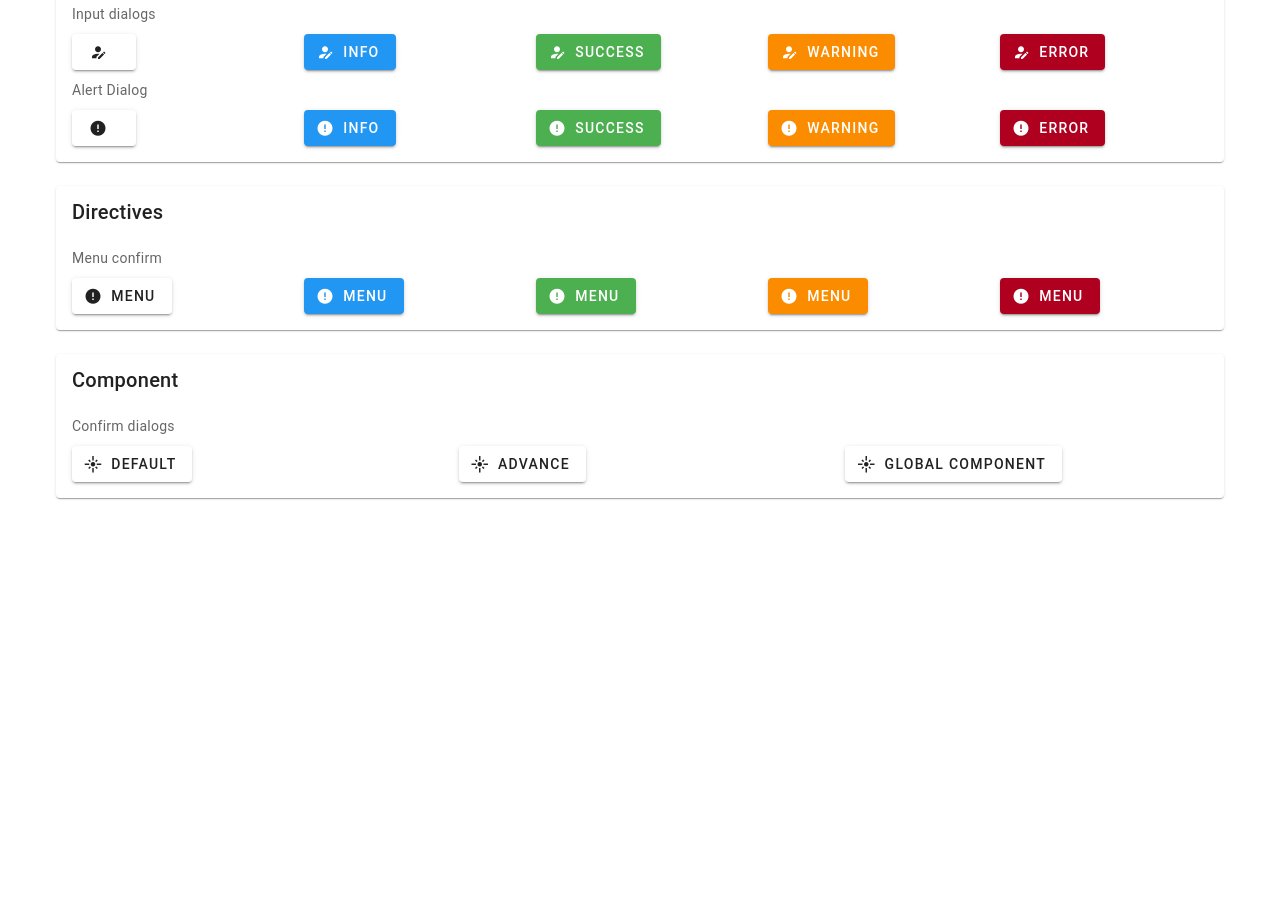
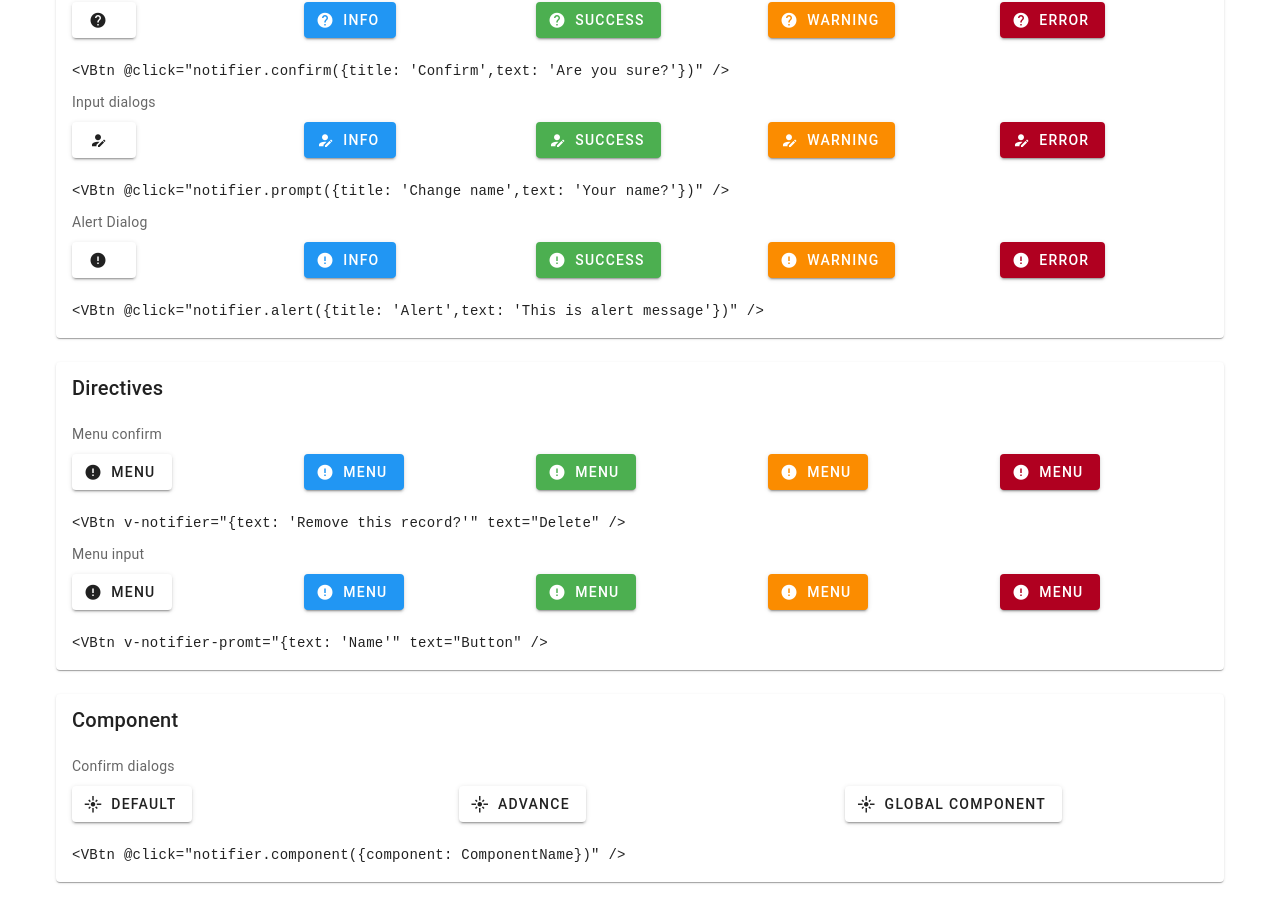
Before and after one commit to AppleSeed95/vuetify-notiffy, a Vue app: page / in a window 1280 px wide. Shown: the part 342-1240 px from the top of the page. Before the commit the page ends 856 px from the top, so only its background shows below. Built offline with nearby package versions, Linux system fonts and the light colour scheme.

Commit message:
Fix bugs

```diff
--- a/package.json
+++ b/package.json
@@ -14,7 +14,9 @@
     "vuetify": "^3.5.17"
   },
   "devDependencies": {
+    "@typescript-eslint/parser": "^7.7.1",
     "@vitejs/plugin-vue": "^5.0.4",
+    "@vue/eslint-config-typescript": "^13.0.0",
     "eslint": "^9.1.1",
     "eslint-plugin-vue": "^9.25.0",
     "eslint-plugin-vuetify": "https://github.com/corbinu/eslint-plugin-vuetify.git",
@@ -24,6 +26,7 @@
     "unplugin-vue-components": "^0.26.0",
     "vite": "^5.2.0",
     "vite-plugin-vuetify": "^2.0.3",
+    "vue-eslint-parser": "^9.4.2",
     "vue-tsc": "^2.0.6"
   }
 }
--- a/src/App.vue
+++ b/src/App.vue
@@ -63,6 +63,9 @@
                       :color="status"
                     />
                   </VCol>
+                  <VCol cols="12">
+                    <pre>{{ `<VBtn @click="notifier.toast({ text: 'This is simple toast' })" />` }}</pre>
+                  </VCol>
                 </VRow>
               </VCardText>
             </VCard>
@@ -79,6 +82,9 @@
                       :text="status"
                       :color="status"
                   /></VCol>
+                  <VCol cols="12">
+                    <pre>{{ `<VBtn @click="notifier.confirm({title: 'Confirm',text: 'Are you sure?'})" />` }}</pre>
+                  </VCol>
                 </VRow>
                 <VListSubheader>Input dialogs</VListSubheader>
                 <VRow>
@@ -89,6 +95,9 @@
                       :text="status"
                       :color="status"
                   /></VCol>
+                  <VCol cols="12">
+                    <pre>{{ `<VBtn @click="notifier.prompt({title: 'Change name',text: 'Your name?'})" />` }}</pre>
+                  </VCol>
                 </VRow>
                 <VListSubheader>Alert Dialog</VListSubheader>
                 <VRow>
@@ -99,6 +108,9 @@
                       :text="status"
                       :color="status"
                   /></VCol>
+                  <VCol cols="12">
+                    <pre>{{ `<VBtn @click="notifier.alert({title: 'Alert',text: 'This is alert message'})" />` }}</pre>
+                  </VCol>
                 </VRow>
               </VCardText>
             </VCard>
@@ -108,15 +120,33 @@
               <VCardText>
                 <VListSubheader>Menu confirm </VListSubheader>
                 <VRow>
-                  <VCol v-for="status in items"
->
+                  <VCol v-for="status in items">
                     <VBtn
                       prependIcon="mdi-alert-circle"
                       v-notifier="{text: 'Are you sure?', status, type:'menu'  , onSubmit: ($event:any) => console.log($event)}"
                       :text="status"
-                      :color="status">Menu</VBtn
+                      :color="status"
+                      >Menu</VBtn
                     ></VCol
                   >
+                  <VCol cols="12">
+                    <pre>{{ `<VBtn v-notifier="{text: 'Remove this record?'" text="Delete" />` }}</pre>
+                  </VCol>
+                </VRow>
+                <VListSubheader>Menu input </VListSubheader>
+                <VRow>
+                  <VCol v-for="status in items">
+                    <VBtn
+                      prependIcon="mdi-alert-circle"
+                      v-notifier-promt="{text: 'Are you sure?', status, onSubmit: ($event:any) => console.log($event)}"
+                      :text="status"
+                      :color="status"
+                      >Menu</VBtn
+                    ></VCol
+                  >
+                  <VCol cols="12">
+                    <pre>{{ `<VBtn v-notifier-promt="{text: 'Name'" text="Button" />` }}</pre>
+                  </VCol>
                 </VRow>
               </VCardText>
             </VCard>
@@ -147,6 +177,9 @@
                       >Global component</VBtn
                     ></VCol
                   >
+                  <VCol cols="12">
+                    <pre>{{ `<VBtn @click="notifier.component({component: ComponentName})" />` }}</pre>
+                  </VCol>
                 </VRow>
               </VCardText>
             </VCard>
@@ -167,11 +200,11 @@
 
   const items = ['', 'info', 'success', 'warning', 'error']
 
-  function notifierToast(status: string) {
+  function notifierToast(status: any) {
     notifier.toast({ text: 'This is simple toast', status, options: { location: 'top right' } })
   }
 
-  const notifierConfirm = async (status?: string) => {
+  function notifierConfirm(status?: string) {
     notifier
       .confirm({
         title: 'Confirm',
@@ -183,7 +216,7 @@
       })
   }
 
-  const notifierInput = async (status?: string) => {
+  function notifierInput(status?: string) {
     notifier
       .prompt({
         title: 'Confirm',
@@ -195,7 +228,7 @@
       })
   }
 
-  const notifierAlert = async (status?: string) => {
+  function notifierAlert(status?: string) {
     notifier
       .alert({
         title: 'Alert',
@@ -207,20 +240,20 @@
       })
   }
 
-
-  const notifierComponentBasic = async () => {
+  function notifierComponentBasic() {
     notifier.component({
       title: 'Title component',
       component: BasicComponent,
     })
   }
 
-  const notifierComponentAdvance = async () => {
+  function notifierComponentAdvance() {
     notifier.component({
       component: AdvanceComponent,
     })
   }
-  const notifierComponentGlobal = async () => {
+
+  function notifierComponentGlobal() {
     notifier.component({
       component: GlobalComponent,
     })
--- a/src/plugins/vuetify-notifier/Notifier.ts
+++ b/src/plugins/vuetify-notifier/Notifier.ts
@@ -12,7 +12,7 @@ import { NotifierInstance } from '../../types'
 
 export function createNotifier(app: App, globalOptions: NotifierOptions = {}) {
   const toast = (input: NotifierToastInput): Promise<ConfirmResult> => {
-    input.options = mergeProps(defaultOptions.default, defaultOptions.toastOptions, globalOptions?.default, globalOptions?.toastOptions, input.options)
+    input.options = mergeProps(defaultOptions.default, defaultOptions.toastOptions, globalOptions?.default as any, globalOptions?.toastOptions as any, input.options as any, { hideSubmit: true })
 
     return mountComponent({
       component: NotifierToast,
@@ -22,7 +22,7 @@ export function createNotifier(app: App, globalOptions: NotifierOptions = {}) {
   }
 
   const confirm = (input: NotifierConfirmInput): Promise<ConfirmResult> => {
-    input.options = mergeProps(defaultOptions.default, defaultOptions.dialogOptions, globalOptions?.default, globalOptions?.dialogOptions, input.options)
+    input.options = mergeProps(defaultOptions.default, defaultOptions.dialogOptions, globalOptions?.default as any, globalOptions?.dialogOptions as any, input.options as any)
 
     return mountComponent({
       component: NotifierDialog,
@@ -32,7 +32,7 @@ export function createNotifier(app: App, globalOptions: NotifierOptions = {}) {
   }
 
   const prompt = (input: NotifierConfirmInput): Promise<ConfirmResult> => {
-    input.options = mergeProps(defaultOptions.default, defaultOptions.dialogOptions, globalOptions?.default, globalOptions?.dialogOptions, input.options, { showInput: true })
+    input.options = mergeProps(defaultOptions.default, defaultOptions.dialogOptions, globalOptions?.default as any, globalOptions?.dialogOptions as any, input.options as any, { showInput: true })
 
     return mountComponent({
       component: NotifierDialog,
@@ -42,7 +42,7 @@ export function createNotifier(app: App, globalOptions: NotifierOptions = {}) {
   }
 
   const alert = (input: NotifierConfirmInput): Promise<ConfirmResult> => {
-    input.options = mergeProps(defaultOptions.default, defaultOptions.dialogOptions, globalOptions?.default, globalOptions?.dialogOptions, input.options, { hideCancel: true })
+    input.options = mergeProps(defaultOptions.default, defaultOptions.dialogOptions, globalOptions?.default as any, globalOptions?.dialogOptions as any, input.options as any, { hideCancel: true })
 
     return mountComponent({
       component: NotifierDialog,
@@ -52,7 +52,7 @@ export function createNotifier(app: App, globalOptions: NotifierOptions = {}) {
   }
 
   const component = (input: NotifierConfirmInput): Promise<ConfirmResult> => {
-    input.options = mergeProps(defaultOptions.default, defaultOptions.componentOptions, globalOptions?.default, globalOptions?.componentOptions, input.options)
+    input.options = mergeProps(defaultOptions.default, defaultOptions.componentOptions, globalOptions?.default as any, globalOptions?.componentOptions as any, input.options as any)
 
     return mountComponent({
       component: NotifierComponent,
--- a/src/plugins/vuetify-notifier/components/NotifierMenu.vue
+++ b/src/plugins/vuetify-notifier/components/NotifierMenu.vue
@@ -2,26 +2,30 @@
   <VDefaultsProvider root>
     <v-menu
       activator="parent"
-      v-bind="$attrs"
+      v-bind="options"
+      :close-on-content-click="!options.showInput"
+      v-model="show"
     >
       <v-list>
-        <v-list-item :title="text">
+        <v-list-item lines="one">
+          <VListItemTitle v-if="!options.showInput">{{text}}</VListItemTitle>
+          <VListItemTitle v-else><VTextField variant="solo-filled" clearable v-model="input" hideDetails :label="text"/></VListItemTitle>
           <template #append>
             <VListItemAction>
               <v-btn
                 v-if="$props.onSubmit"
                 :color="status"
                 @click="onSubmit"
-              >
-                Yes
-              </v-btn>
+                icon="$success"
+                variant="text"
+              />
+
               <v-btn
                 v-if="$props.onCancel"
                 color="grey"
                 @click="onCancel"
-              >
-                No
-              </v-btn>
+                icon="$close"
+              />
             </VListItemAction>
           </template>
         </v-list-item>
@@ -40,6 +44,10 @@
       type: String,
       default: 'default',
     },
+    options: {
+      type: Object,
+      default: () => ({}),
+    },
     onSubmit: {
       type: Function,
       default: undefined,
@@ -49,14 +57,18 @@
       default: undefined,
     },
   })
-  const show = ref(true)
+
+  const show = ref(false)
+  const input = ref('')
 
   defineOptions({inheritAttrs: false})
+
+  watch( show, () => input.value = '')
 
   const onSubmit = async () => {
     show.value = false
     if (props.onSubmit) {
-      props.onSubmit(true)
+      !props.options.showInput ? props.onSubmit(true) : props.onSubmit(input.value)
     }
   }
 
--- a/src/plugins/vuetify-notifier/components/NotifierToast.vue
+++ b/src/plugins/vuetify-notifier/components/NotifierToast.vue
@@ -16,7 +16,7 @@
         <p>{{ text }}</p>
         <template #actions>
           <VBtn
-            v-if="props.onSubmit"
+            v-if="!options.hideSubmit"
             icon
             @click="onSubmitClick"
           >
@@ -66,8 +66,6 @@
     },
   })
 
-  console.log('props', props);
-
   const show = defineModel({ default: false, type: Boolean})
 
 
--- a/src/plugins/vuetify-notifier/composables/directiveComponent.ts
+++ b/src/plugins/vuetify-notifier/composables/directiveComponent.ts
@@ -12,11 +12,7 @@ export const useDirectiveComponent = (
 
   return {
     mounted (el: HTMLElement, binding: DirectiveBinding, vnode: VNode) {
-      // console.log({component, props, binding, vnode});
-
-
       const { value } = binding
-
 
       // Get the children from the props or directive value, or the element's children
       const children = props?.text || value?.text || el.innerHTML
@@ -26,8 +22,6 @@ export const useDirectiveComponent = (
       const provides = (vnode.ctx === binding.instance!.$
         ? findComponentParent(vnode, binding.instance!.$)?.provides
         : vnode.ctx?.provides) ?? binding.instance!.$.provides
-
-        console.log(mergeProps(props, value));
 
       const node = h(concreteComponent, mergeProps(props, value), { default: () => children })
       node.appContext = Object.assign(
--- a/src/plugins/vuetify-notifier/directives/index.ts
+++ b/src/plugins/vuetify-notifier/directives/index.ts
@@ -1,3 +1,4 @@
 import NotifierMenu from '../components/NotifierMenu.vue'
 
 export const vNotifierMenu = useDirectiveComponent(NotifierMenu)
+export const vNotifierMenuInput = useDirectiveComponent(NotifierMenu, { options: { width: 350, showInput: true } })
--- a/src/plugins/vuetify-notifier/index.ts
+++ b/src/plugins/vuetify-notifier/index.ts
@@ -5,13 +5,14 @@
 // noinspection JSUnusedGlobalSymbols
 
 import { createNotifier, NotifierSymbol, useNotifier } from './Notifier';
-import { vNotifierMenu } from './directives'
+import { vNotifierMenu, vNotifierMenuInput } from './directives'
 import { NotifierSymbol } from './Notifier'
 
 export default {
   install: (app: App, options?: any) => {
     app.provide(NotifierSymbol, createNotifier(app, options))
     app.directive('notifier', vNotifierMenu)
+    app.directive('notifier-promt', vNotifierMenuInput)
   },
 }
 
--- a/src/plugins/vuetify-notifier/utils/index.ts
+++ b/src/plugins/vuetify-notifier/utils/index.ts
@@ -7,8 +7,6 @@ export const createContainer = () => document.createElement('div')
 export const mountComponent = ({ component, app, input }: NotifierMountComponent): Promise<ConfirmResult> => {
   const rootElement = getVAppRoot()
   const container = createContainer()
-
-  console.log(input)
 
   return new Promise((resolve) => {
     const componentApp = createApp(
```
Also changed, not shown: eslint.config.js (+19 -2 lines), src/types.d.ts (+4 -13 lines), tsconfig.json (+12 -2 lines), 1 other file (tests, documents, lock files or other folders).
